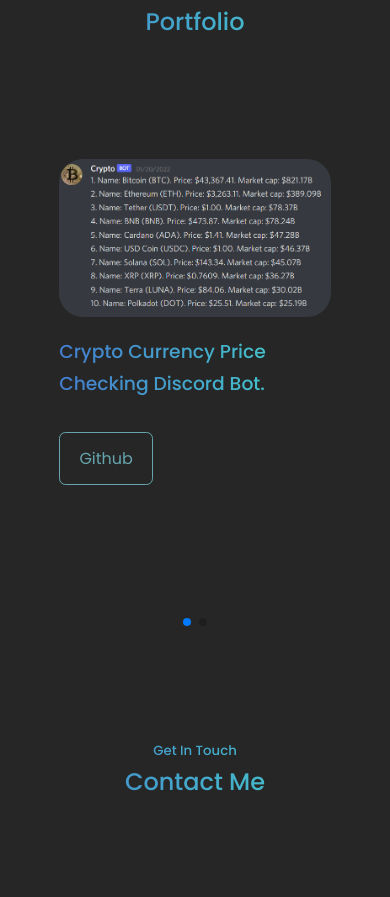
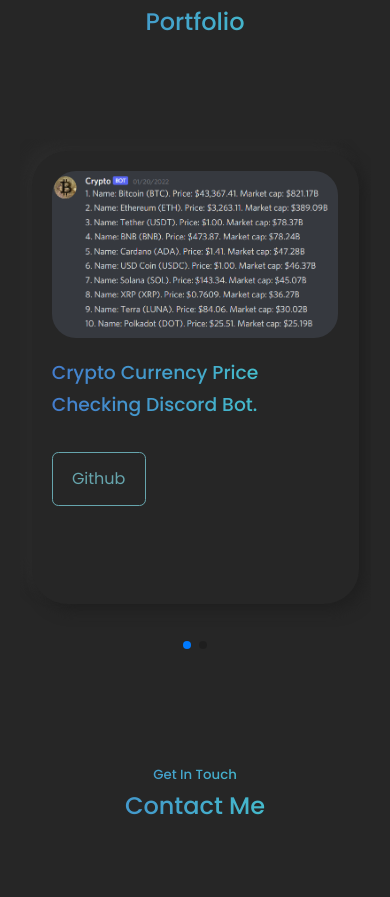
Before and after one commit to BrumaMan/Portfolio-Website, a React (Create React App) app in the folder react-website/: page / in a window 390 px wide. Shown: the part 2740-3637 px from the top of the page. Built offline with nearby package versions, Linux system fonts and the light colour scheme.

Commit message:
Updated portfolio style

```diff
--- a/react-website/src/components/portfolio/portfolio.css
+++ b/react-website/src/components/portfolio/portfolio.css
@@ -3,19 +3,23 @@
   grid-template-columns: repeat(3, 1fr);
   gap: 2.5rem;
   width: 30%;
+  padding: .75rem .75rem 0 .75rem;
   padding-bottom: 4rem;
 }
 
 .portfolio__item {
   background: var(--color-bg-variant);
   padding: 1.2rem;
-  border-radius: 2rem;
+  border-radius: 35px;
+  background: #262626;
+  box-shadow:  7px 7px 14px #202020,
+  -7px -7px 14px #2c2c2c;
   border: 1px solid transparent;
   transition: var(--transition);
 }
 
 .portfolio__item:hover {
-  border-color: var(--color-primary-variant);
+/*  border-color: var(--color-primary-variant);*/
   background: transparent;
 }
 
@@ -53,6 +57,6 @@
   .container.portfolio__container {
     grid-template-columns: 1fr;
     gap: 1rem;
-    width: 80%;
+    width: 90%;
   }
 }
```
